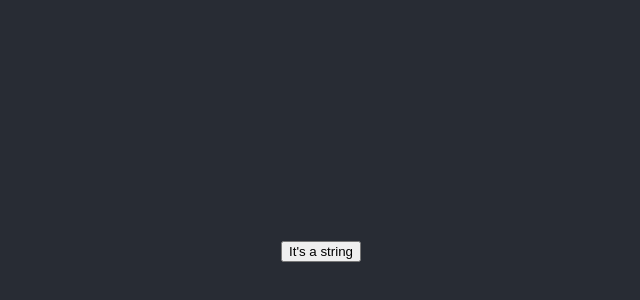
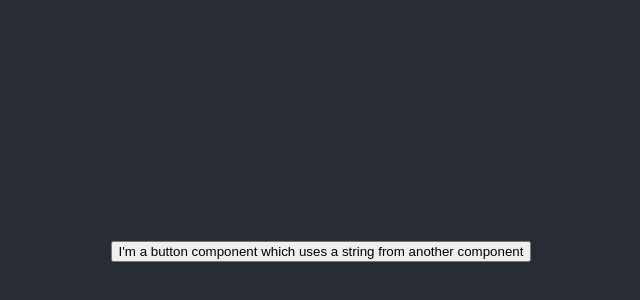
Before and after one commit to dorimusz/react-practice-v2, a React (Create React App) app: page / in a window 1280 px wide. Shown: the part 154-454 px from the top of the page, without its empty margins (319-959 px from the left). Built offline with nearby package versions, Linux system fonts and the light colour scheme.

Commit message:
string changed

```diff
--- a/src/App.js
+++ b/src/App.js
@@ -1,7 +1,7 @@
 import './App.css';
 import Button from './Button';
 
-const stringVar = "It's a string";
+const stringVar = "I'm a button component which uses a string from another component";
 
 
 function App() {
```
